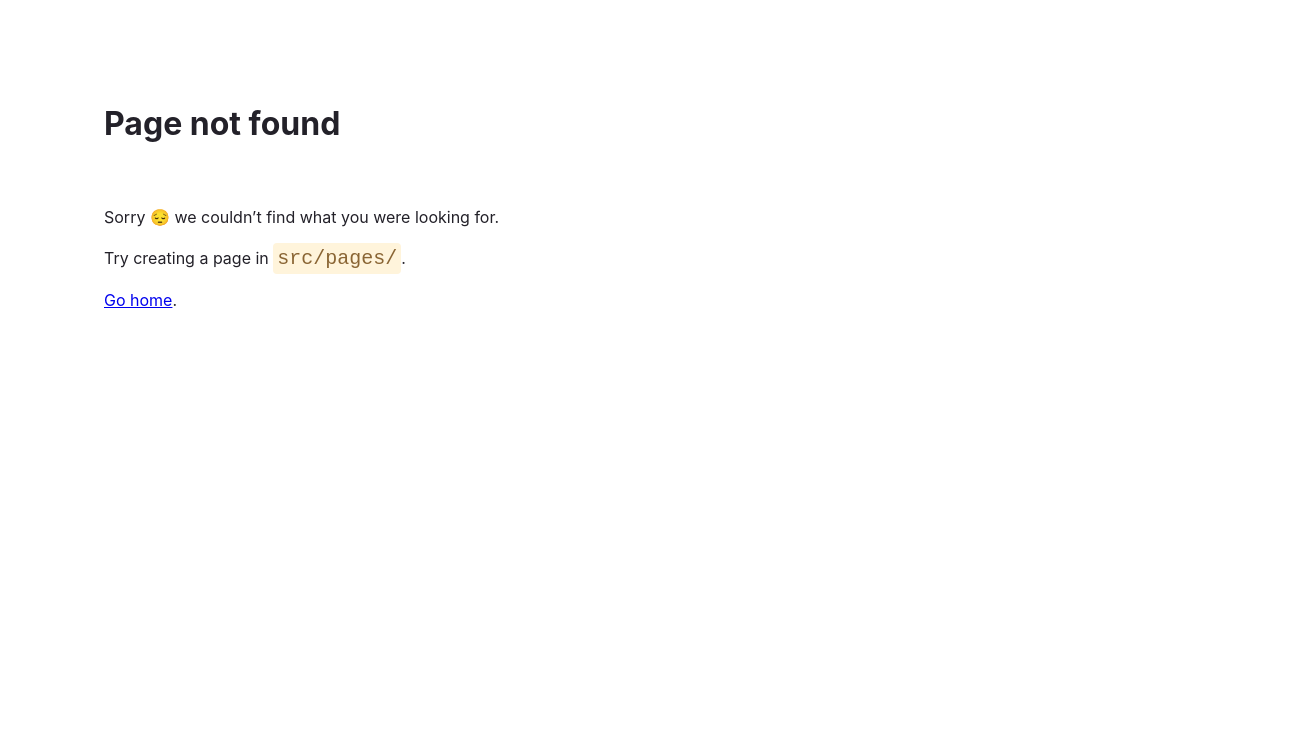
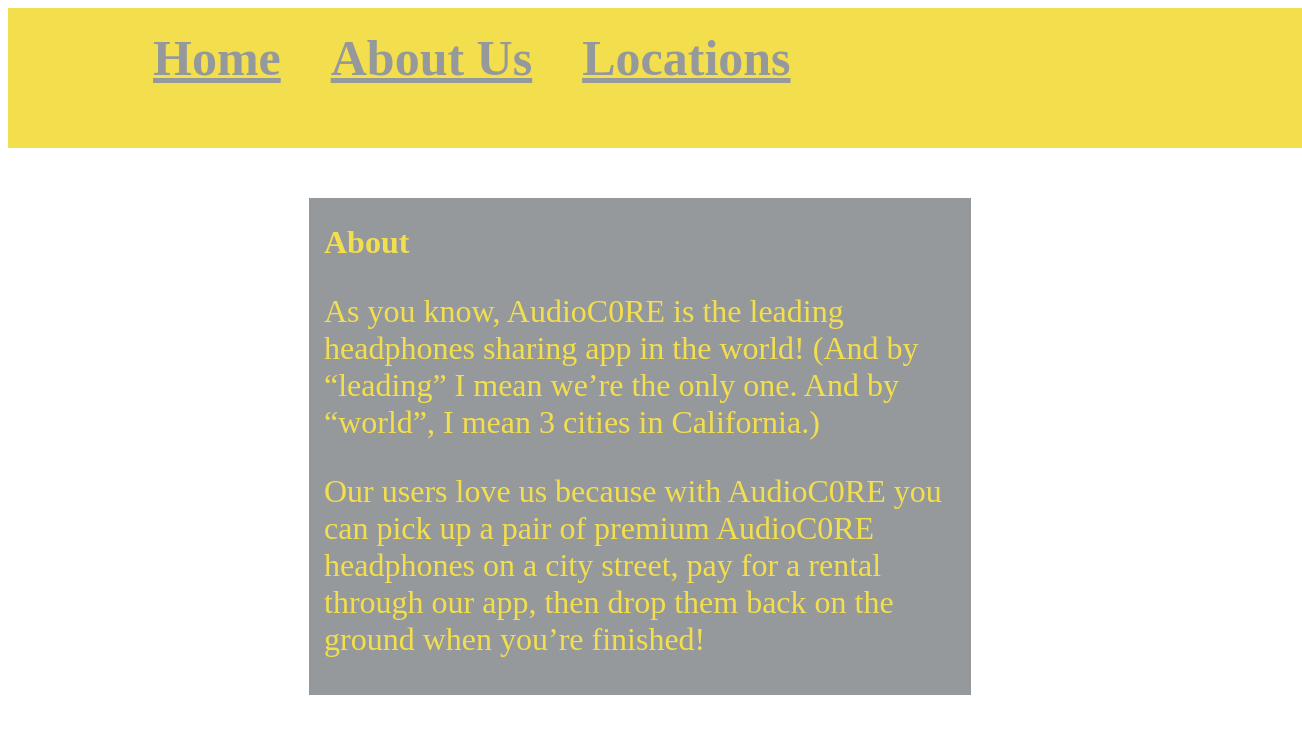
Before and after one commit to OlliesWorld/sprint1_audiocore, a Gatsby site: page /about in a window 1280 px wide. Before the commit this address had no page. Shown: the whole page, 1302 px wide, since content can reach past the window. Built offline with nearby package versions, Linux system fonts and the light colour scheme; Gatsby itself is replaced by a stand-in of ours.

Commit message:
inital styles setup

```diff
--- /dev/null
+++ b/src/components/nav.js
@@ -0,0 +1,74 @@
+import React from 'react';
+import PropTypes from 'prop-types';
+import { StaticQuery, graphql, Link } from 'gatsby';
+
+const navStyles = {
+  backgroundColor: '#f3df4d',
+  width: '100%',
+  margin: '10 auto',
+  padding: '5px 15px',
+}
+const listStyles = {
+  marginBottom: 56,
+  paddingLeft: 80,
+  backgroundColor: '#f3df4d',
+}
+
+
+const linkStyle = {
+  color: '#96999b',
+  fontWeight: "bold",
+  fontSize: "16px",
+  verticalAlign: "5%",
+  paddingLeft: 50,
+  fontSize: 50,
+}
+
+const Header = ({ siteTitle }) => (
+  <header>
+
+      <title>{siteTitle}</title>
+      <nav style={navStyles}>
+        <ul style={listStyles}>
+      <Link to='/' style={linkStyle}>
+      Home
+      </Link>
+      <Link to='/about' style={linkStyle}>
+      About Us
+      </Link>
+      <Link to='/locations' style={linkStyle}>
+      Locations
+      </Link>
+      </ul>
+      </nav>
+
+
+  </header>
+);
+
+const Nav = ({ children }) => (
+  <StaticQuery
+    query={graphql`
+      query SiteTitleQuery {
+        site: site {
+          siteMetadata {
+            title
+          }
+        }
+      }
+    `}
+    render={(data) => (
+      <>
+        <Header siteTitle={data.site.siteMetadata.title} />
+        {console.log(data)}
+
+      </>
+    )}
+  />
+);
+
+Nav.propTypes = {
+  children: PropTypes.node.isRequired,
+};
+
+export default Nav;
--- /dev/null
+++ b/src/pages/about.js
@@ -0,0 +1,32 @@
+import React from 'react'
+import Nav from '../components/nav'
+
+
+const containerStyles = {
+    backgroundColor: '#96999b',
+    width: '50%',
+    margin: '50px auto',
+    padding: '5px 15px',
+  }
+
+  const textStyles = {
+   color: '#f3df4d',
+   fontSize: '2rem'
+  }
+
+
+const AboutPage = () => {
+    return (
+<>
+<Nav />
+<div style={containerStyles}>
+<h1 style={textStyles}>About</h1>
+<p style={textStyles}>As you know, AudioC0RE is the leading headphones sharing app in the world! (And by “leading” I mean we’re the only one. And by “world”, I mean 3 cities in California.)</p>
+
+<p style={textStyles}>Our users love us because with AudioC0RE you can pick up a pair of premium AudioC0RE headphones on a city street, pay for a rental through our app, then drop them back on the ground when you’re finished!</p>
+</div>
+</>
+    )
+}
+
+export default AboutPage
--- a/src/pages/index.js
+++ b/src/pages/index.js
@@ -1,4 +1,5 @@
 import * as React from "react"
+
 
 // styles
 const pageStyles = {
@@ -99,6 +100,7 @@ const links = [
 // markup
 const IndexPage = () => {
   return (
+
     <main style={pageStyles}>
       <title>Home Page</title>
       <h1 style={headingStyles}>
```
Also changed, not shown: 1 other file.
